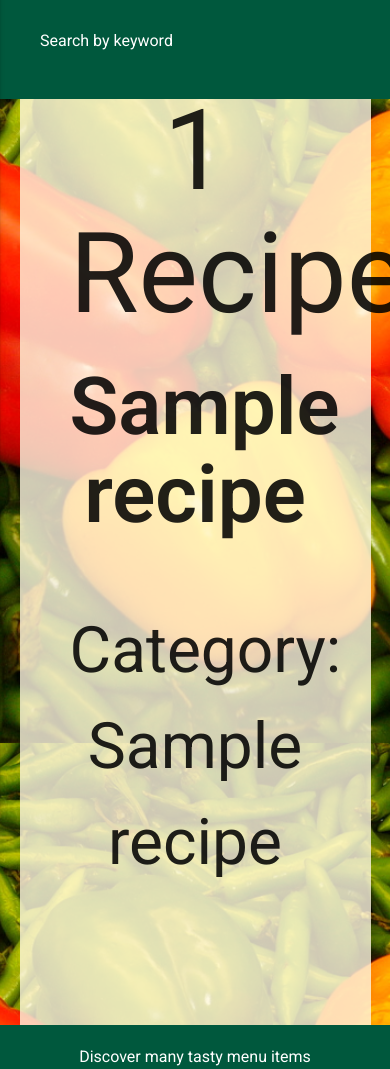
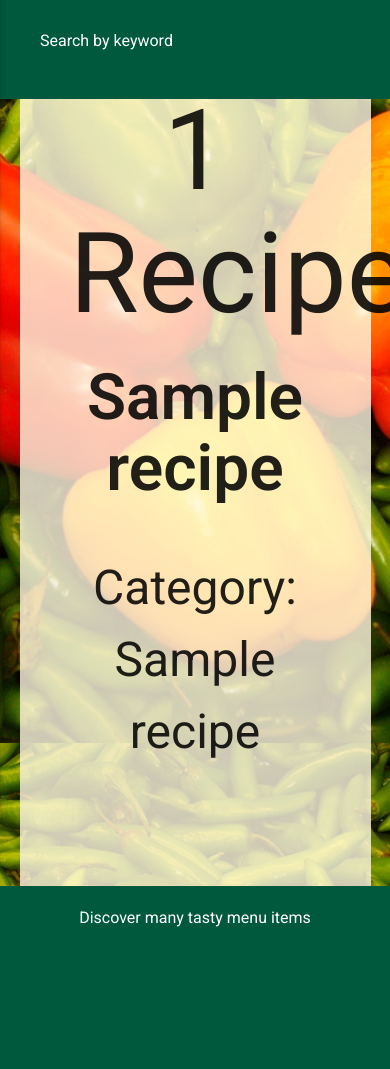
Before and after one commit to freddorn/recipe-database, a Flask app: page / in a window 390 px wide; the page is wider, and only the part inside the window is pictured. Shown: the part 101-1170 px from the top of that part. After the commit the page ends 1028 px from the top of that part, so only its background shows below. Run offline with Flask 2, Linux system fonts and the light colour scheme; a database or web service that is not in the repository returns one stand-in record (values such as "Sample title"); some libraries are stand-ins or nearby versions; some web fonts are replaced.

Commit message:
revert changes on text size

```diff
--- a/static/css/style.css
+++ b/static/css/style.css
@@ -134,13 +134,13 @@ h3 {
      font-size: 7rem;
   }
   h2 {
-      font-size: 5rem;
+      font-size: 4rem;
   }
   h3 {
-      font-size: 4rem;
+      font-size: 3rem;
   }
   p {
-      font-size: 4rem;
+      font-size: 3rem;
   }
   nav {
       line-height: 100px;
```
